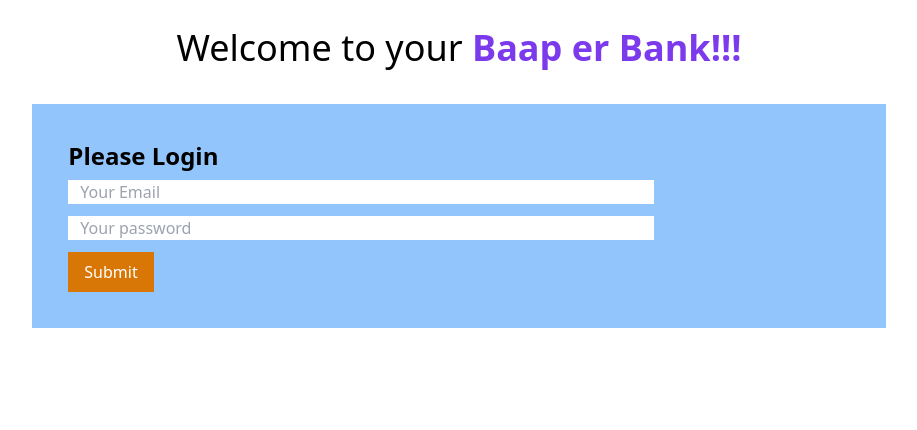
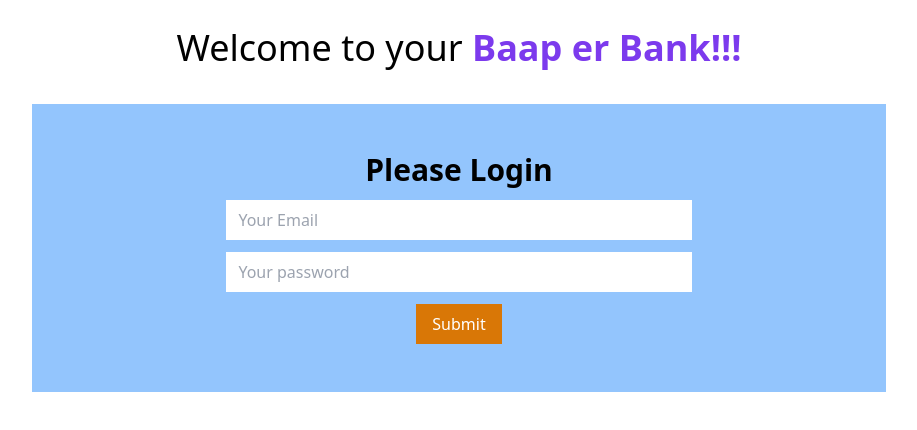
Before and after one commit to cssmh/bap-er-bankM26, a plain HTML site: page index.html in a window 1280 px wide. Shown: the whole page, without its empty margins (181-1098 px from the left). Drawn offline with nearby package versions, Linux system fonts and the light colour scheme.

Commit message:
some edit

```diff
--- a/index.html
+++ b/index.html
@@ -15,11 +15,11 @@
         </h1>
     </header>
     <main>
-        <section class="p-9 bg-blue-300 w-8/12 mx-auto mt-9">
-            <h1 class="font-semibold text-2xl mb-2">Please Login</h1>
-            <div class="">
-                <input class="w-9/12 mb-3 px-3 block outline-none" id="user-email" placeholder="Your Email" type="text">
-                <input class="w-9/12 mb-3 px-3 block outline-none" id="user-password" placeholder="Your password" type="password">
+        <section class="px-7 py-12 bg-blue-300 w-8/12 mx-auto mt-9 text-center">
+            <h1 class="font-semibold text-3xl mb-2">Please Login</h1>
+            <div class="mt-3">
+                <input class="w-7/12 mx-auto mb-3 px-3 block outline-none py-2" id="user-email" placeholder="Your Email" type="text">
+                <input class="w-7/12 mx-auto mb-3 px-3 block outline-none py-2" id="user-password" placeholder="Your password" type="password">
                 <button id="btn-submit" class="bg-amber-600 px-4 py-2 text-white">Submit</button>
             </div>
         </section>
--- a/login.js
+++ b/login.js
@@ -5,10 +5,10 @@ document.getElementById('btn-submit').addEventListener('click', function(){
 
     const passwordField = document.getElementById('user-password').value;
     const password = passwordField;
-    if(email === 'sontan@gmail.com' && password === 'sontan'){
+    if(email === 'baba@gmail.com' && password === 'baba'){
         window.location.href = 'bank.html';
     }
     else{
-        alert('Thik moto de');
+        alert('Wrong Email password dico!! Eta tomar baap er account na');
     }
 })
```
Also changed, not shown: bank.html (+2 -2 lines).
